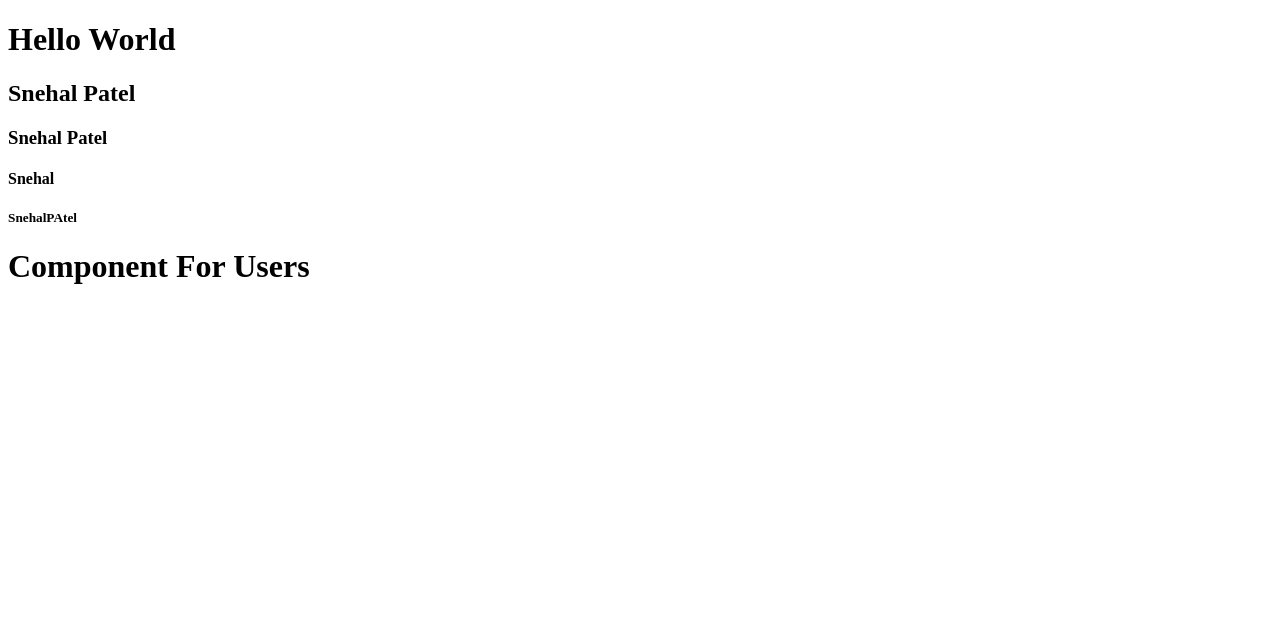
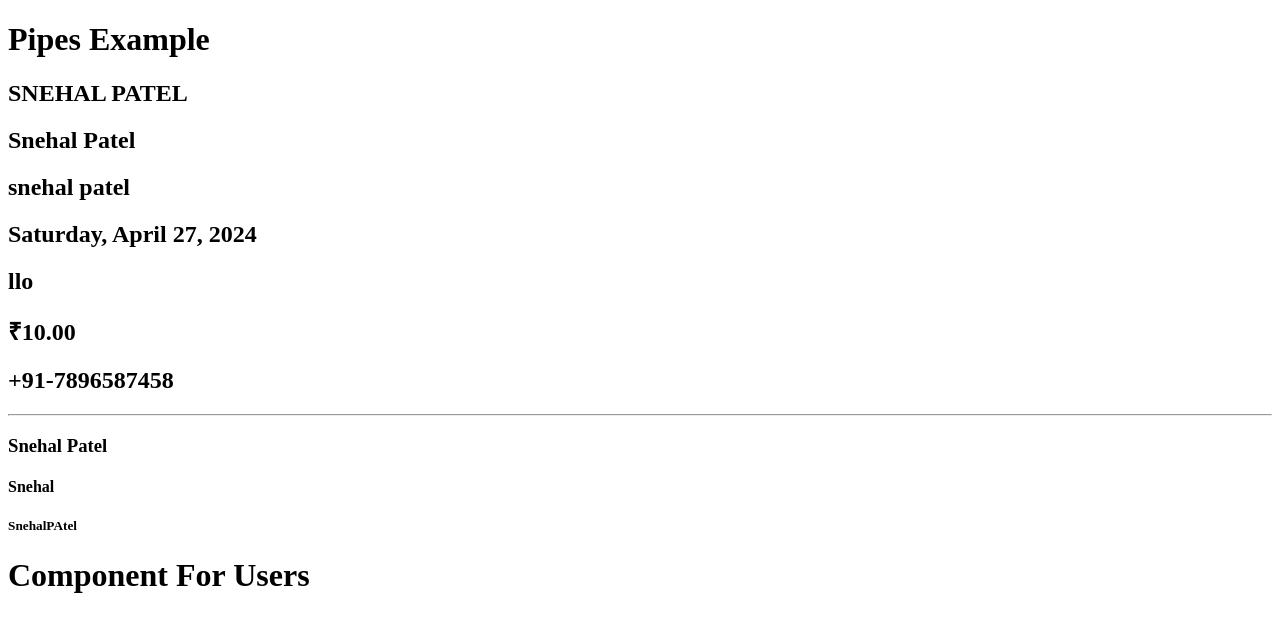
Before and after one commit to snehalpatel318/angular, an Angular app: page / in a window 1280 px wide. Shown: the top 632 px of the page. Built offline with nearby package versions, Linux system fonts and the light colour scheme.

Commit message:
pipes and custom pipes create

```diff
--- a/src/app/app.component.html
+++ b/src/app/app.component.html
@@ -1,5 +1,13 @@
-<h1>Hello World</h1>
-<h2>{{name}}</h2>
+<h1>Pipes Example</h1>
+<h2>{{name | uppercase}}</h2>
+<h2>{{name | titlecase}}</h2>
+<h2>{{name | lowercase}}</h2>
+<h2>{{today | date:'fullDate'}}</h2>
+<h2>{{str | slice:2:5}}</h2>
+<h2>{{amount | currency:'INR'}}</h2>
+<h2>{{phonenumber | countryCode}}</h2>
+
+<hr>
 <h3>{{getName()}}</h3>
 <h4>{{obj.name}}</h4>
 <h5>{{arr[0]}}</h5>
--- a/src/app/app.component.ts
+++ b/src/app/app.component.ts
@@ -10,6 +10,10 @@ export class AppComponent {
   name = "Snehal Patel"; // variable
   obj = {name:'Snehal',age:20} // object
   arr = ['SnehalPAtel','Shardul','Heer'] // array
+  today = Date.now()
+  str ="hello angular"
+  amount = 10
+  phonenumber = 7896587458
 
   getName(){   // function use
     return this.name;
--- a/src/app/app.module.ts
+++ b/src/app/app.module.ts
@@ -4,11 +4,13 @@ import { BrowserModule } from '@angular/platform-browser';
 import { AppRoutingModule } from './app-routing.module';
 import { AppComponent } from './app.component';
 import { UserListComponent } from './user-list/user-list.component';
+import { CountryCodePipe } from './pipes/country-code.pipe';
 
 @NgModule({
   declarations: [
     AppComponent,
-    UserListComponent
+    UserListComponent,
+    CountryCodePipe
   ],
   imports: [
     BrowserModule,
--- /dev/null
+++ b/src/app/pipes/country-code.pipe.ts
@@ -0,0 +1,14 @@
+import { Pipe, PipeTransform } from '@angular/core';
+
+@Pipe({
+  name: 'countryCode'
+})
+export class CountryCodePipe implements PipeTransform {
+
+  transform(value: number, country?:string): string {
+    let code = "+91-";
+    if(country == "USA") code = "+1-";
+    return code + value;
+  }
+
+}
```
Also changed, not shown: 1 other file (tests, documents, lock files or other folders).
